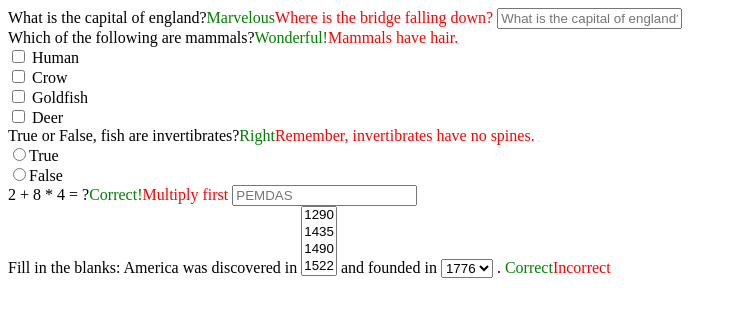
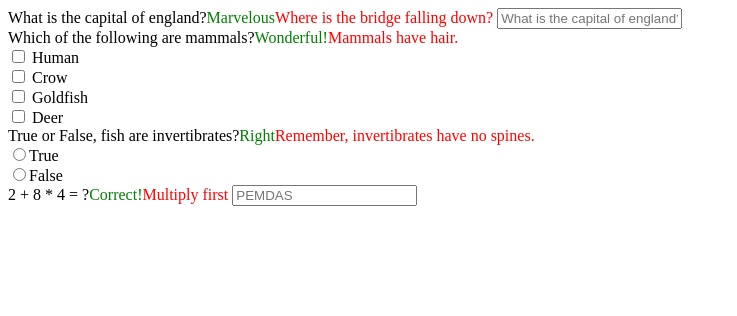
Before and after one commit to samuraiseoul/quizly, a plain HTML site: page examples/attribute.html in a window 1280 px wide. Shown: the whole page, without its empty margins (0-737 px from the left). Drawn offline with Linux system fonts and the light colour scheme; a script that the page names is missing.

Commit message:
fixed minor bug from previous fix.

```diff
--- a/examples/attribute.html
+++ b/examples/attribute.html
@@ -32,26 +32,6 @@
     <label> 2 + 8 * 4 = ?<span class="right" data-right>Correct!</span><span class="wrong" data-wrong>Multiply first</span>
       <input type="number" name="math" placeholder="PEMDAS" data-answer="34"/><br>
     </label>
-    <label>Fill in the blanks: America was discovered in
-      <select name="discover" multiple data-answer="1492,1290">
-        <option val="1290">1290</option>
-        <option val="1435">1435</option>
-        <option val="1490">1490</option>
-        <option val="1522">1522</option>
-        <option val="1492">1492</option>
-        <option val="1479">1479</option>
-      </select>
-      and founded in
-      <select name="found" data-answer="1776">
-        <option val="1776">1776</option>
-        <option val="1677">1677</option>
-        <option val="1781">1781</option>
-        <option val="1726">1726</option>
-        <option val="1672">1672</option>
-        <option val="1648">1648</option>
-      </select>
-      . <span class="right" data-right>Correct</span><span class="wrong" data-wrong>Incorrect</span>
-    </label>
   </div>
 </body>
 <script>
```
Also changed, not shown: 1 other file.
